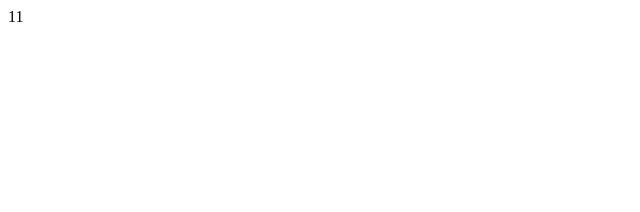
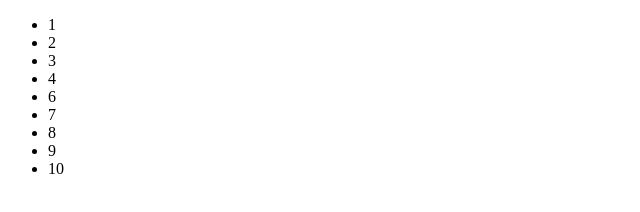
Before and after one commit to SrushtiSonawane/js, a plain HTML site: page html files/1to10no.html in a window 1280 px wide. Shown: the whole page, without its empty margins (0-640 px from the left). Drawn offline with Linux system fonts and the light colour scheme.

Commit message:
obj added

```diff
--- a/html files/1to10no.html
+++ b/html files/1to10no.html
@@ -3,17 +3,21 @@
 <head>
     <meta charset="UTF-8">
     <meta name="viewport" content="width=device-width, initial-scale=1.0">
-    <title>divisible by 5</title>
+    <title>escape 5</title>
 </head>
 <body>
+    <ul id="myList"></ul>
     <script>
-
+        const myList = document.getElementById("myList")
         for(j=1; j<=10; j++){
             if(j === 5){
                 continue;
             }
+            let item = document.createElement("li")
+            item.innerHTML = j
+            myList.appendChild(item);
         }
-        document.write(j);
+
     </script>
 </body>
 </html>
```
Also changed, not shown: index.html (+2 -0 lines).
